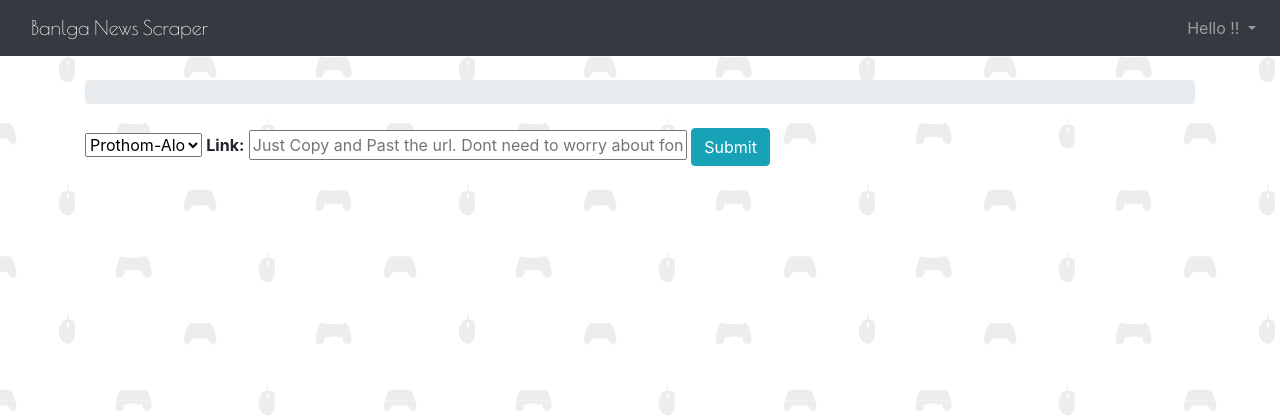
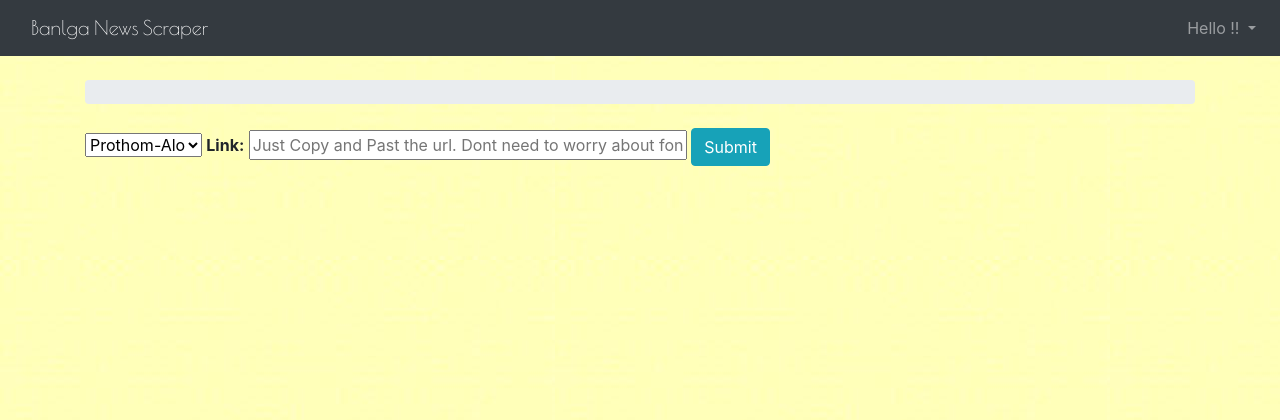
Before and after one commit to Kimbbakar/Bangla-News-Scraper, a Django app: page / in a window 1280 px wide. Shown: the top 420 px of the page. Run offline with Django 3.2, Linux system fonts and the light colour scheme; some libraries are stand-ins or nearby versions.

Commit message:
update backgroud image

```diff
--- a/static/css/accounts.css
+++ b/static/css/accounts.css
@@ -1,5 +1,5 @@
 body {
-  background-image: url(../img/gaming-pattern.png);
+  background-image: url(../img/gaming-pattern.jpg);
 }
 
 .logo {
```
Also changed, not shown: static/img/1.png (deleted), static/img/gaming-pattern.jpg (added), static/img/gaming-pattern.png (deleted), static/img/loadimage.gif (deleted).
